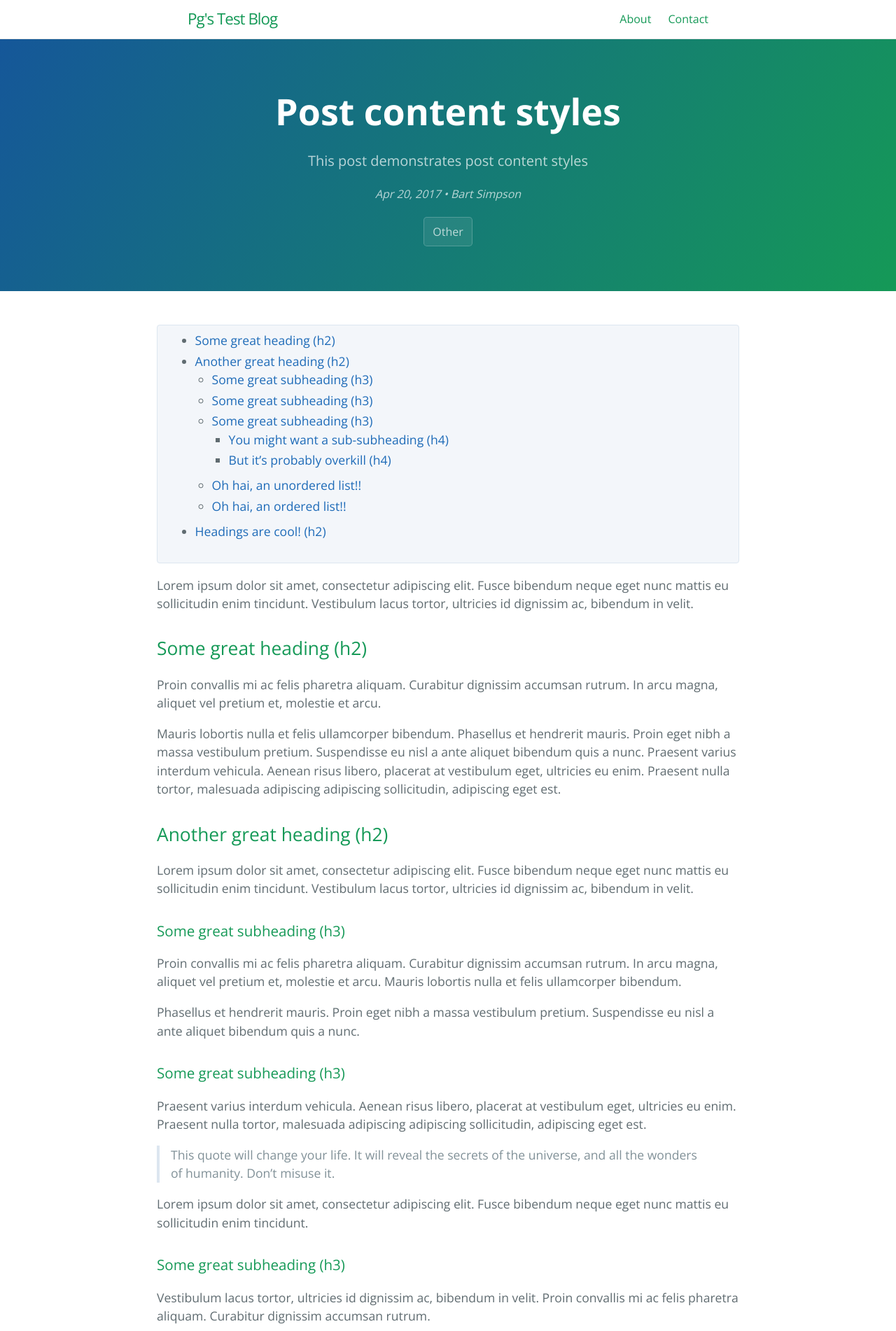
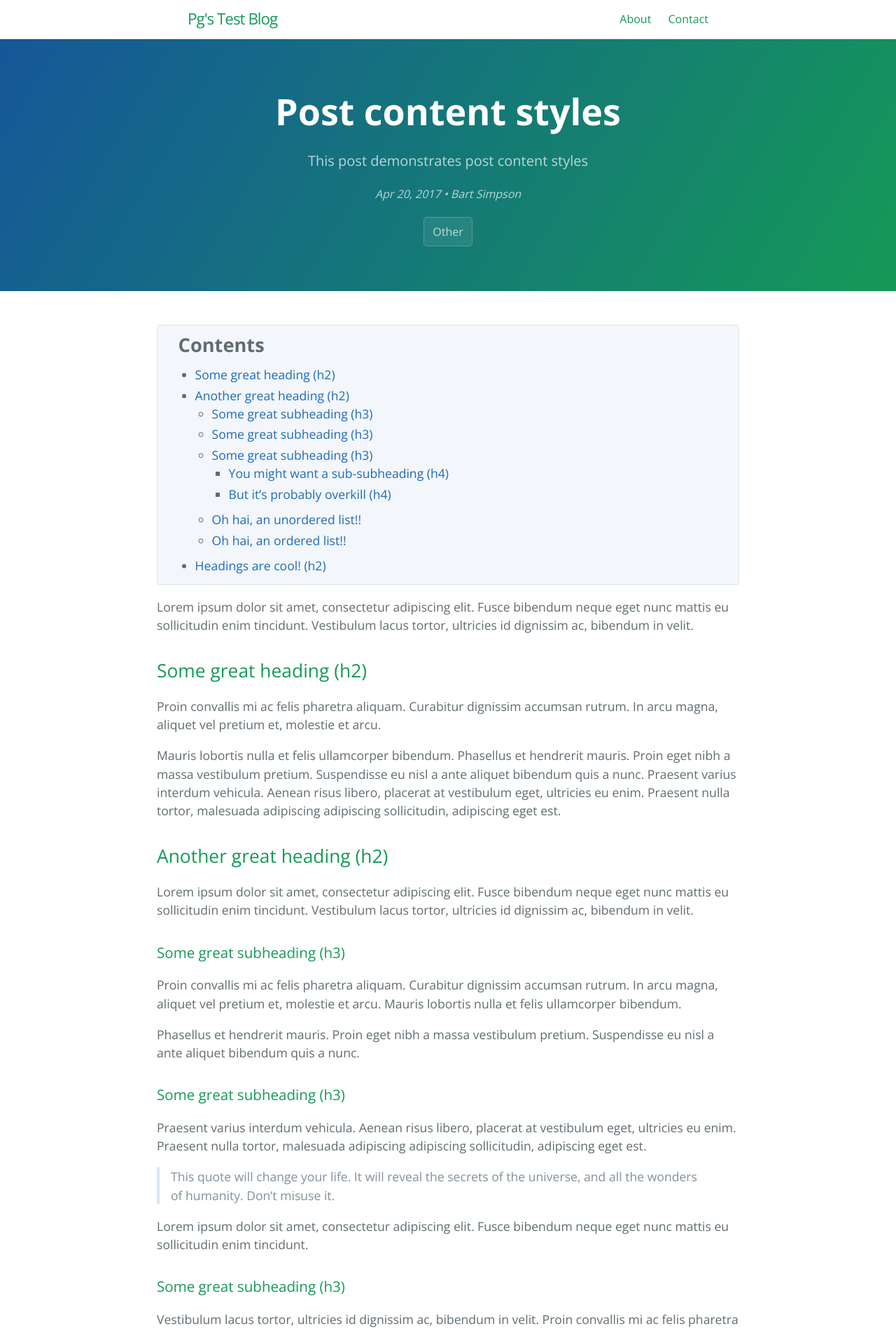
Before and after one commit to PgBiel/blog-test, a Jekyll site: the page built from _posts/2017-04-20-post-content-styles.md, in a window 1280 px wide. Shown: the top 1902 px of the page at 70% size. Built offline with Jekyll 4.4.1, drawn with Linux system fonts in a browser that asks for light colours; the table of contents is made by our own code.

Commit message:
sass,layout: adjust toc list + toc title

```diff
--- a/_layouts/post.html
+++ b/_layouts/post.html
@@ -18,6 +18,7 @@ layout: default
   <div itemprop="articleBody">
     {% if page.toc %}
     <div class="post-toc">
+      <span class="toc-title">Contents</span>
       {% toc %}
     </div>
     {% endif %}
--- a/_sass/jekyll-theme-cayman-blog.scss
+++ b/_sass/jekyll-theme-cayman-blog.scss
@@ -185,11 +185,6 @@ a {
   @include small {
     padding: 2rem 1rem;
     font-size: 1rem;
-
-    ul,
-    ol {
-      margin-top: 0;
-    }
   }
 
   kbd {
--- a/_sass/pg-custom.scss
+++ b/_sass/pg-custom.scss
@@ -47,7 +47,6 @@
 .main-content {
   ul,
   ol {
-    margin-top: 0;
     padding: 0rem 0rem 0.2rem 1.25rem;
   }
 
@@ -69,4 +68,18 @@
   padding: 0.5rem 1.85rem;
   border: 0.1rem solid $toc-border-color;
   border-radius: 0.25rem;
+
+  .toc-title {
+    font-size: 1.7rem;
+    font-weight: bold;
+  }
+
+  .post-toc-list {
+    margin-top: 0.5rem;
+  }
+
+  ul,
+  ol {
+    margin-bottom: 0;
+  }
 }
```
